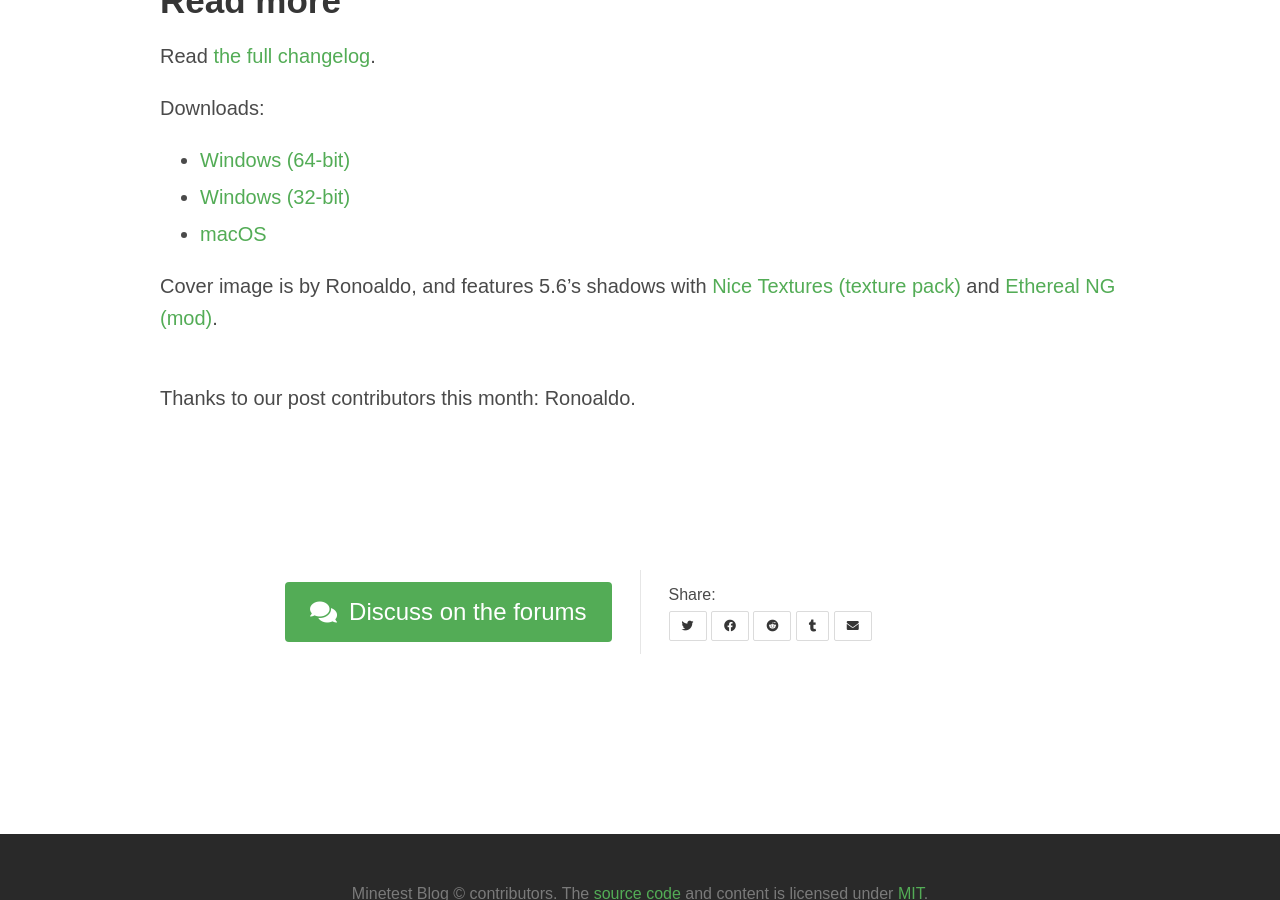
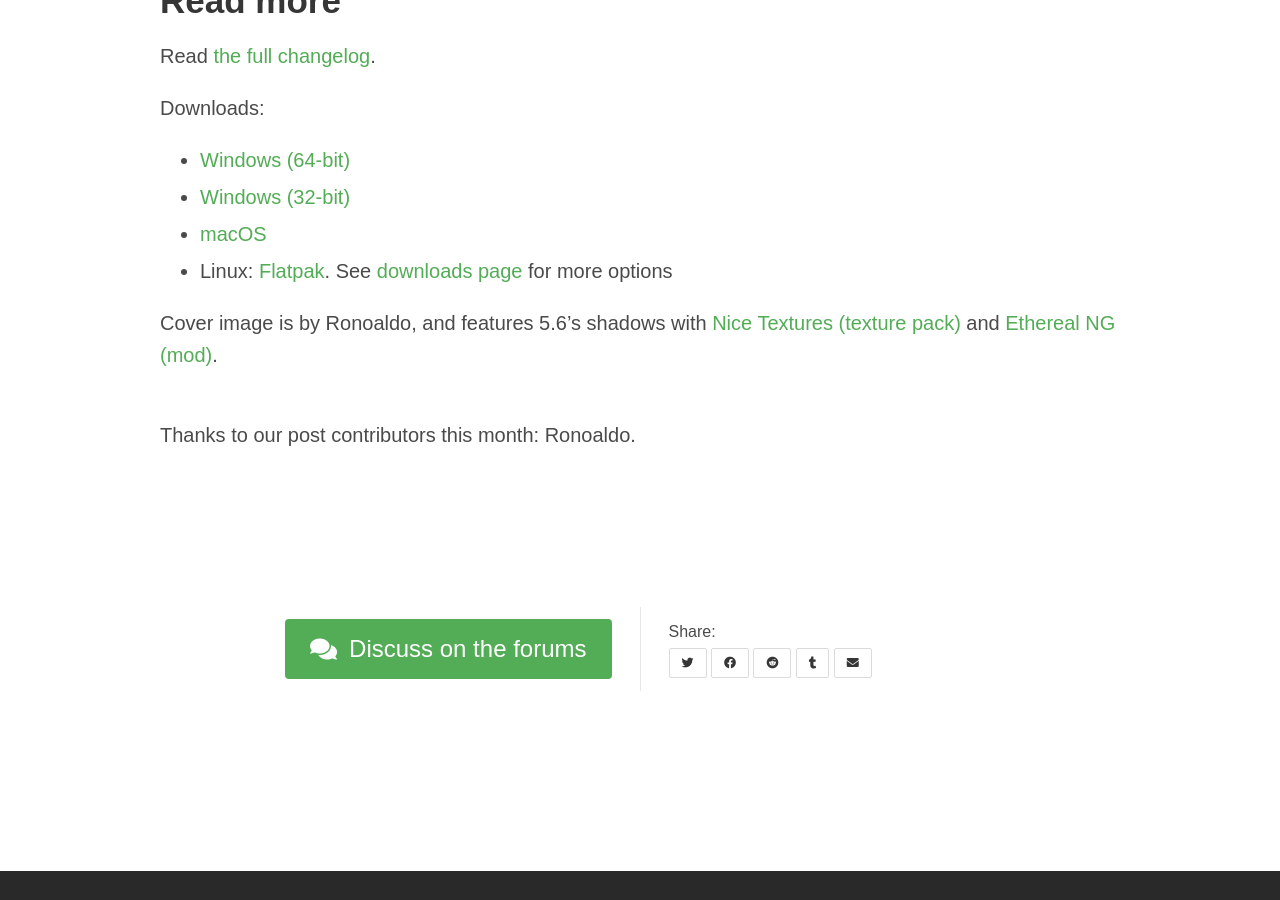
Before and after one commit to minetest/blog, a Jekyll site: the page built from _posts/2022-08-04-5.6.0-released.md, in a window 1280 px wide and 900 px high, scrolled down 4267 px. Built offline with Jekyll 4.4.1, drawn with Linux system fonts in a browser that asks for light colours.

Commit message:
5.6.0: Add Flatpak/linux link to downloads

```diff
--- a/_posts/2022-08-04-5.6.0-released.md
+++ b/_posts/2022-08-04-5.6.0-released.md
@@ -131,6 +131,8 @@ Downloads:
 - [Windows (64-bit)](https://github.com/minetest/minetest/releases/download/5.6.0/minetest-5.6.0-win64.zip)
 - [Windows (32-bit)](https://github.com/minetest/minetest/releases/download/5.6.0/minetest-5.6.0-win32.zip)
 - [macOS](https://github.com/minetest/minetest/releases/download/5.6.0/minetest-5.6.0-osx.zip)
+- Linux: [Flatpak](https://flathub.org/apps/details/net.minetest.Minetest).
+  See [downloads page](https://www.minetest.net/downloads/) for more options
 
 Cover image is by Ronoaldo, and features 5.6's shadows with
 [Nice Textures (texture pack)](https://content.minetest.net/packages/duckgo/nice_textures/)
```
